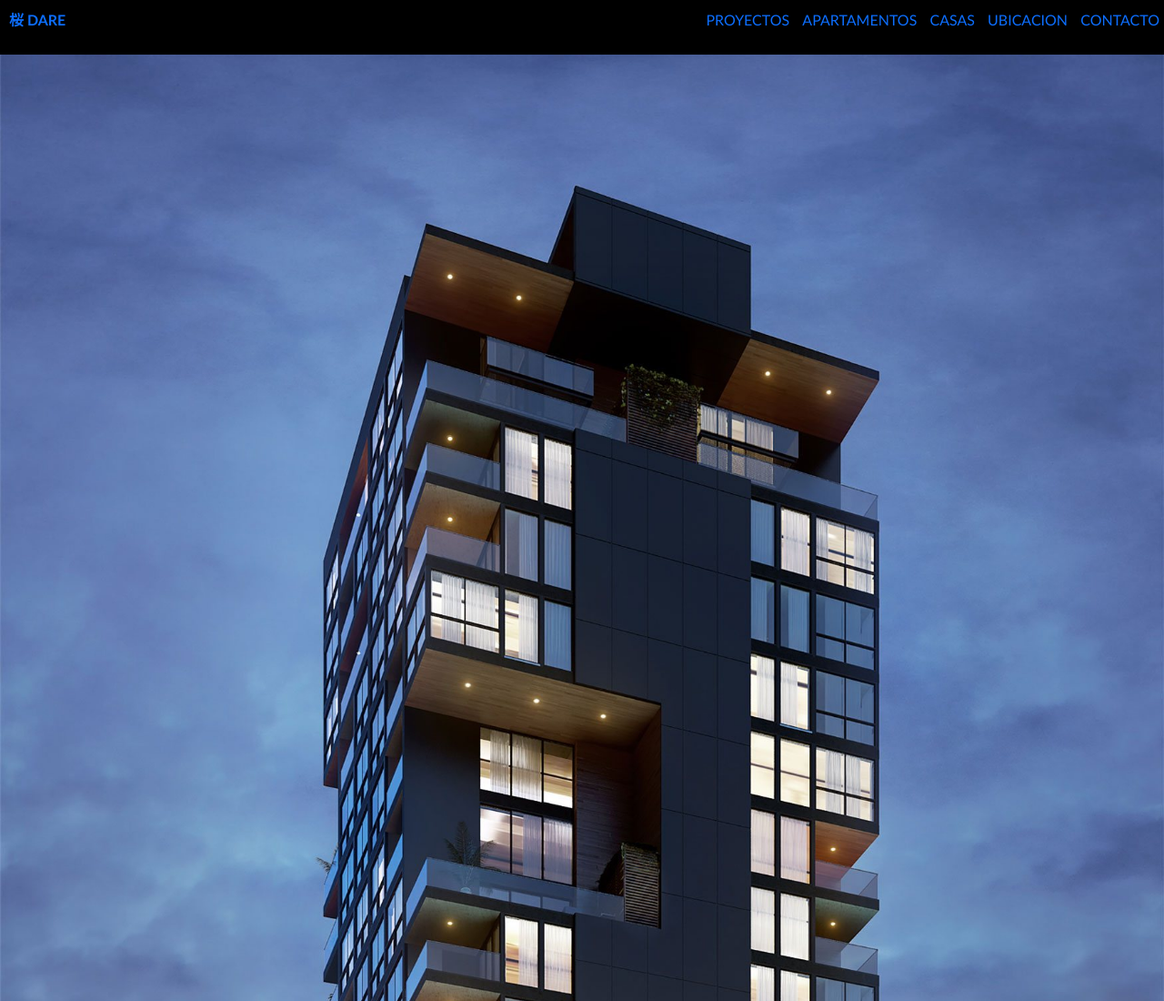
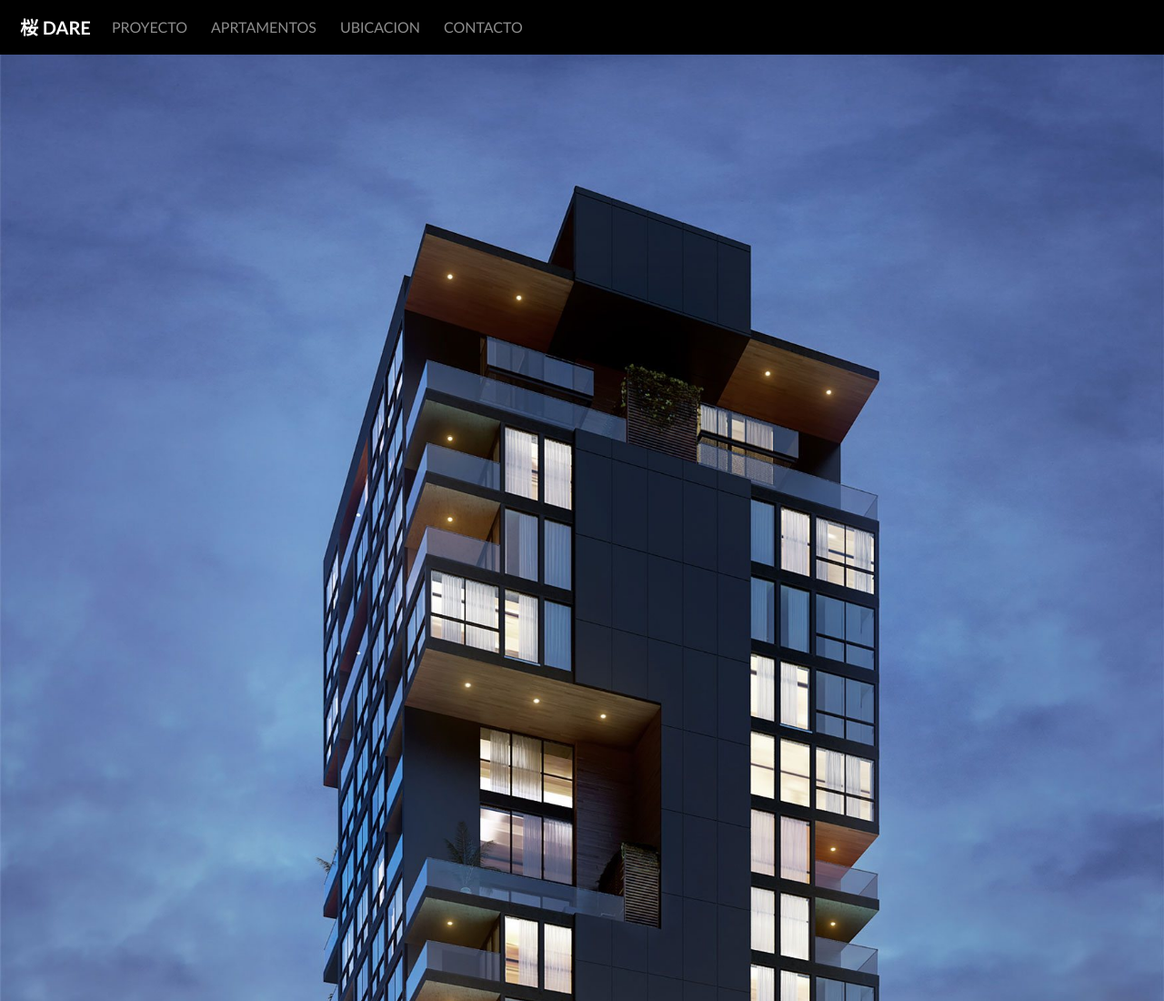
Before and after one commit to danieljosereyes/DARE, a website: page index.html in a window 1280 px wide. Shown: the top 1100 px of the page at 91% size. Drawn offline with Linux system fonts and the light colour scheme.

Commit message:
arregle .imagen

```diff
--- a/index.html
+++ b/index.html
@@ -12,15 +12,31 @@
 </head>
 <body class="body_index">
     <header class="header">
-            <a id="titulo" href="index.html" class="logo">桜 DARE</a>
             <nav class="menu">
-                <ul class="menu">
-                    <li><a href="paginas/proyectos.html">PROYECTOS</a></li>
-                    <li><a href="paginas/apartamentos.html">APARTAMENTOS</a></li>
-                    <li><a href="paginas/casas.html">CASAS</a></li>
-                    <li><a href="paginas/ubicacion.html">UBICACION</a></li>
-                    <li><a href="paginas/contacto.html">CONTACTO</a></li>
-                </ul>
+                <nav class="navbar navbar-expand-lg navbar-dark bg-dark m-0 p-0">
+                    <div class="container-fluid ">
+                      <a id="titulo" href="index.html" class="logo navbar-brand" href="#">桜 DARE</a>
+                      <button class="navbar-toggler" type="button" data-bs-toggle="collapse" data-bs-target="#navbarSupportedContent" aria-controls="navbarSupportedContent" aria-expanded="false" aria-label="Toggle navigation">
+                        <span class="navbar-toggler-icon"></span>
+                      </button>
+                      <div class="collapse navbar-collapse " id="navbarSupportedContent">
+                        <ul class="navbar-nav me-auto mb-2 mb-lg-0">
+                            <li class="nav-item">
+                                <a class="nav-link">PROYECTO</a>
+                            </li>
+                            <li class="nav-item">
+                                <a class="nav-link">APRTAMENTOS</a>
+                            </li>
+                            <li class="nav-item">
+                                <a class="nav-link">UBICACION</a>
+                            </li>
+                            <li class="nav-item">
+                                <a class="nav-link">CONTACTO</a>
+                            </li>
+                        </ul>
+                      </div>
+                    </div>
+                  </nav>
             </nav>
     </header>
     <main>
--- a/scss/estilos.scss
+++ b/scss/estilos.scss
@@ -160,7 +160,7 @@ form h1 {
     }
 
     .imagen {
-        width: 45%;
+        width: 381px;
             }
 
     .info {
```
Also changed, not shown: paginas/casas.html (deleted, +0 -31 lines), css/estilos.css.
